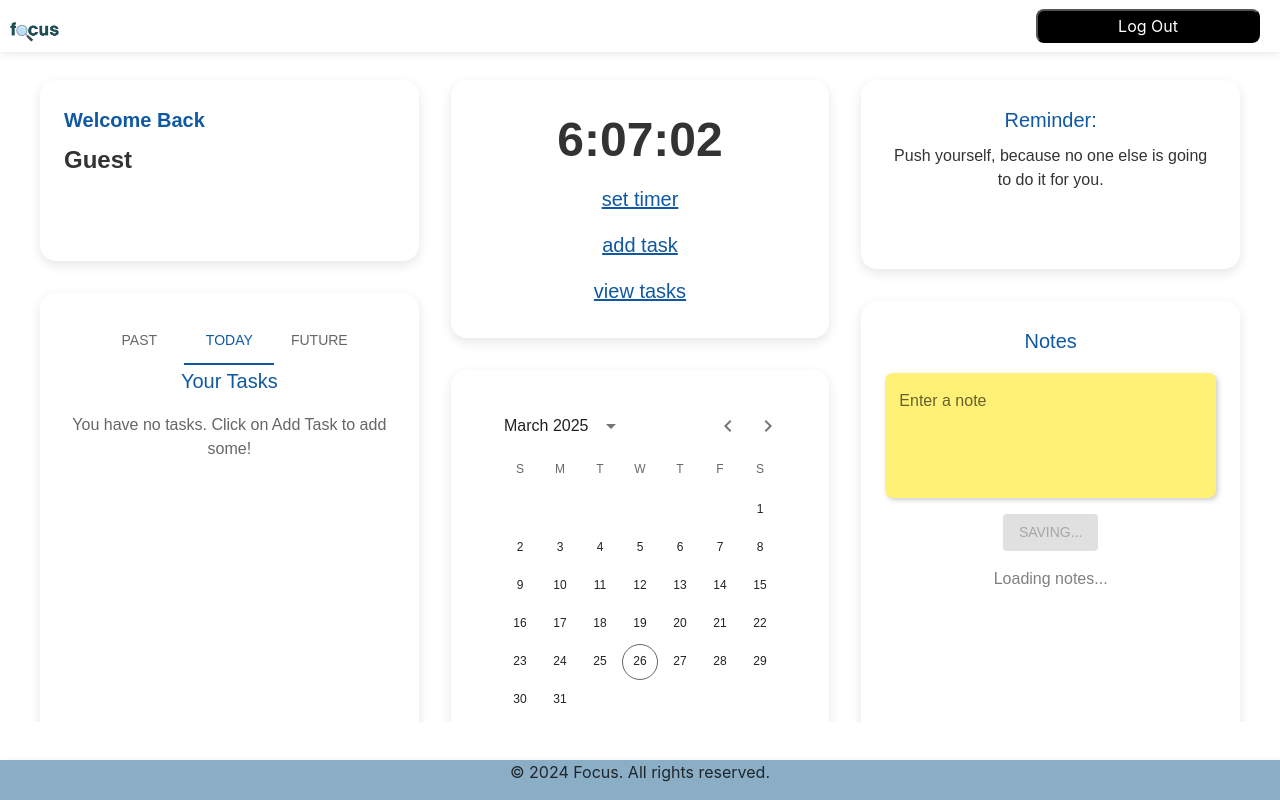
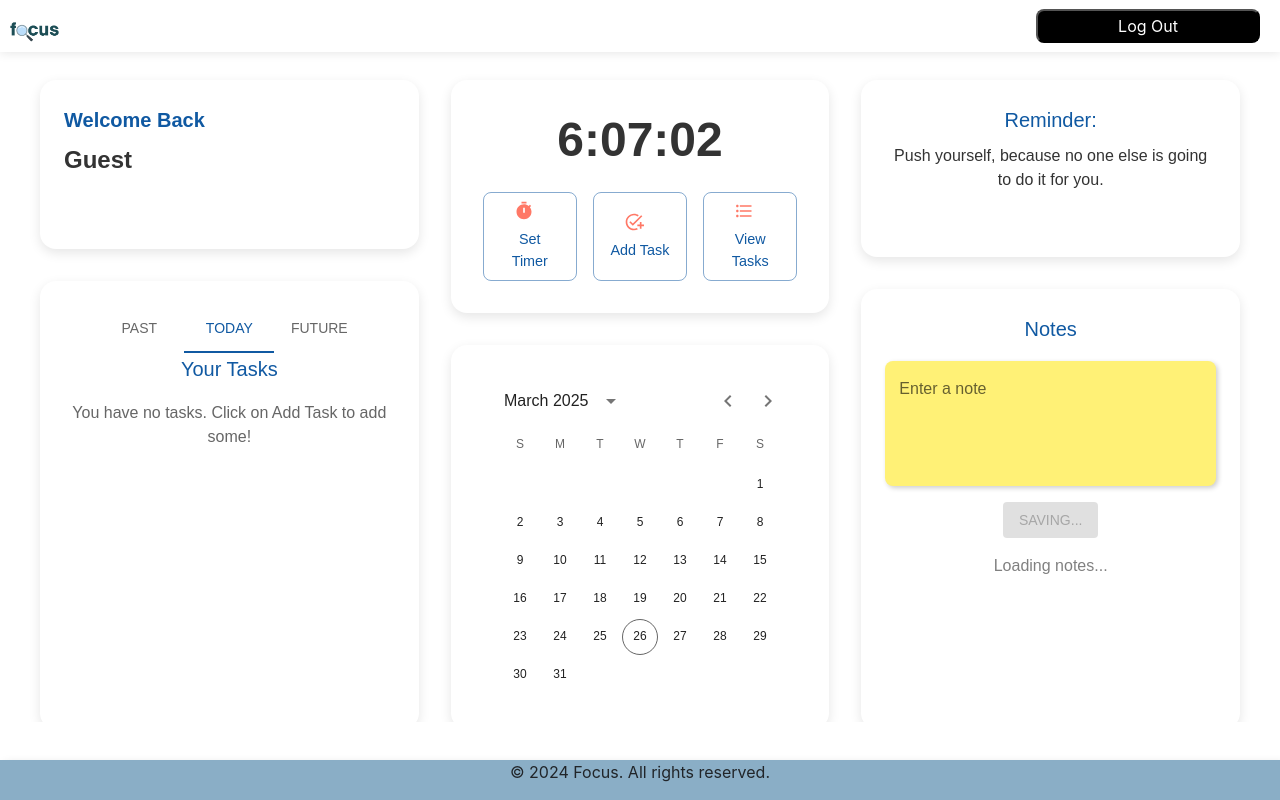
Before and after one commit to priscaolose/Group7_Capstone, a React (Create React App) app in the folder focus-app/: page /dashboard in a window 1280 px wide. Built offline with nearby package versions, Linux system fonts and the light colour scheme; the HTML template or start-up script is replaced by a standard one.

Commit message:
redesigned layout for set timer, add and view taks buttons on dahsboard

```diff
--- a/focus-app/src/Components/Dashboard.js
+++ b/focus-app/src/Components/Dashboard.js
@@ -8,6 +8,9 @@ import {
   useMediaQuery,
   Tabs,
   Tab,
+  Grid,
+  Button,
+  Grid2,
 } from "@mui/material";
 import { LocalizationProvider } from "@mui/x-date-pickers/LocalizationProvider";
 import { AdapterDayjs } from "@mui/x-date-pickers/AdapterDayjs";
@@ -17,6 +20,10 @@ import { Link } from "react-router-dom";
 import { useUser } from "./context";
 import NoteSection from "./NoteSection";
 import { Timestamp } from "firebase/firestore";
+// Import Material UI icons
+import TimerIcon from "@mui/icons-material/Timer";
+import AddTaskIcon from "@mui/icons-material/AddTask";
+import FormatListBulletedIcon from "@mui/icons-material/FormatListBulleted";
 
 // Custom Theme
 const theme = createTheme({
@@ -44,14 +51,11 @@ const theme = createTheme({
 
 function Dashboard() {
   const isSmallScreen = useMediaQuery("(max-width: 900px)");
-  //const [userFirstName, setUserFirstName] = useState(null);
-  //const [user, setUser] = useState(null);
   const { user, tasks } = useUser();
   const [tabIndex, setTabIndex] = useState(1);
 
   const [currentTime, setCurrentTime] = useState("00:00:00");
   const [randomQuote, setRandomQuote] = useState("");
-  let count = 0;
 
   const handleTabChange = (event, newIndex) => {
     setTabIndex(newIndex);
@@ -79,14 +83,14 @@ function Dashboard() {
 
   const quotes = [
     "Its always a great time to take the first step.",
-    "Believe you can and you’re halfway there. – Theodore Roosevelt",
+    "Believe you can and you're halfway there. – Theodore Roosevelt",
     "The only way to do great work is to love what you do. – Steve Jobs",
     "Success is not final, failure is not fatal: It is the courage to continue that counts. – Winston Churchill",
     "Do what you can, with what you have, where you are. – Theodore Roosevelt",
-    "Your limitation—it’s only your imagination.",
+    "Your limitation—it's only your imagination.",
     "Push yourself, because no one else is going to do it for you.",
-    "Hard work beats talent when talent doesn’t work hard.",
-    "It’s not whether you get knocked down, it’s whether you get up. – Vince Lombardi",
+    "Hard work beats talent when talent doesn't work hard.",
+    "It's not whether you get knocked down, it's whether you get up. – Vince Lombardi",
     "Dream big and dare to fail. – Norman Vaughan",
     "Act as if what you do makes a difference. It does. – William James",
     "Keep on going, and the chances are that you will stumble on something, perhaps when you are least expecting it. I never heard of anyone ever stumbling on something sitting down. – Charles F. Kettering",
@@ -184,7 +188,6 @@ function Dashboard() {
                     textAlign: "left",
                   }}
                 >
-                  {/* display user's first name */}
                   {user?.firstName || "Guest"}
                 </Typography>
               </Paper>
@@ -252,6 +255,7 @@ function Dashboard() {
             </Box>
 
             {/* Center Column (Timer Section*/}
+
             <Box sx={{ display: "grid", gap: 4 }}>
               <Paper
                 sx={{
@@ -271,49 +275,91 @@ function Dashboard() {
                   sx={{
                     color: "#333",
                     fontWeight: "bold",
+                    mb: 3
                   }}
                 >
                   {currentTime}
                 </Typography>
 
-                <Typography
-                  variant="body1"
+                {/* Action Buttons with Icons - Using Flexbox instead of Grid */}
+                <Box sx={{
+                  display: "flex",
+                  width: "100%",
+                  justifyContent: "space-between",
+                  gap: 2
+                }}>
+                  <Button
                     component={Link}
                     to="/timer"
+                    variant="outlined"
+                    color="primary"
+                    startIcon={<TimerIcon sx={{color: "#ff7866"}}/>}
                     sx={{
-                    color: theme.palette.primary.main,
-                    fontSize: "1.25rem",
-                    mt: 2,
+                      borderRadius: "8px",
+                      textTransform: "none",
+                      flex: 1,
+                      display: "flex",
+                      flexDirection: "column",
+                      alignItems: "center",
+                      py: 1,
+                      px: 2
                     }}
                   >
-                  set timer
+                    <Box sx={{ display: "flex", flexDirection: "column", alignItems: "center" }}>
+                      <Typography sx={{ fontSize: "0.9rem", mt: 1 }}>
+                        Set Timer
                       </Typography>
+                    </Box>
+                  </Button>
 
-                <Typography
-                  variant="body1"
+                  <Button
                     component={Link}
                     to="/addTask"
+                    variant="outlined"
+                    color="primary"
+                    startIcon={<AddTaskIcon sx={{color: "#ff7866"}}/>}
                     sx={{
-                    color: theme.palette.primary.main,
-                    fontSize: "1.25rem",
-                    mt: 2,
+                      borderRadius: "8px",
+                      textTransform: "none",
+                      flex: 1,
+                      display: "flex",
+                      flexDirection: "column",
+                      alignItems: "center",
+                      py: 1,
+                      px: 2
                     }}
                   >
-                  add task
+                    <Box sx={{ display: "flex", flexDirection: "column", alignItems: "center" }}>
+                      <Typography sx={{ fontSize: "0.9rem", mt: 1 }}>
+                        Add Task
                       </Typography>
+                    </Box>
+                  </Button>
 
-                <Typography
-                  variant="body1"
+                  <Button
                     component={Link}
                     to="/viewTask"
+                    variant="outlined"
+                    color="primary"
+                    startIcon={<FormatListBulletedIcon sx={{color: "#ff7866"}}/>}
                     sx={{
-                    color: theme.palette.primary.main,
-                    fontSize: "1.25rem",
-                    mt: 2,
+                      borderRadius: "8px",
+                      textTransform: "none",
+                      flex: 1,
+                      display: "flex",
+                      flexDirection: "column",
+                      alignItems: "center",
+                      py: 1,
+                      px: 2
                     }}
                   >
-                  view tasks
+                    <Box sx={{ display: "flex", flexDirection: "column", alignItems: "center" }}>
+                      <Typography sx={{ fontSize: "0.9rem", mt: 1 }}>
+                        View Tasks
                       </Typography>
+                    </Box>
+                  </Button>
+                </Box>
               </Paper>
               <Paper
                 sx={{
```
Lines whose indentation alone changed are shown as unchanged.
